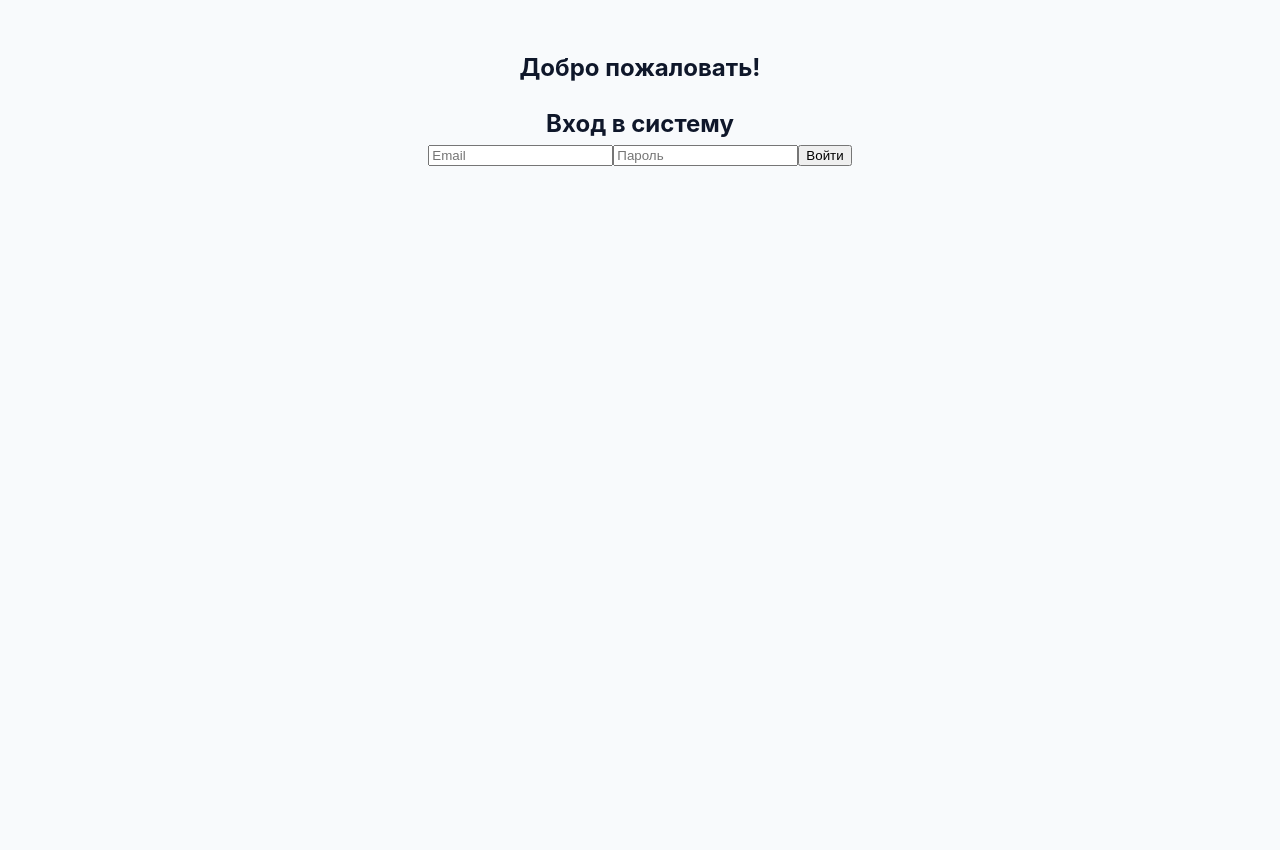
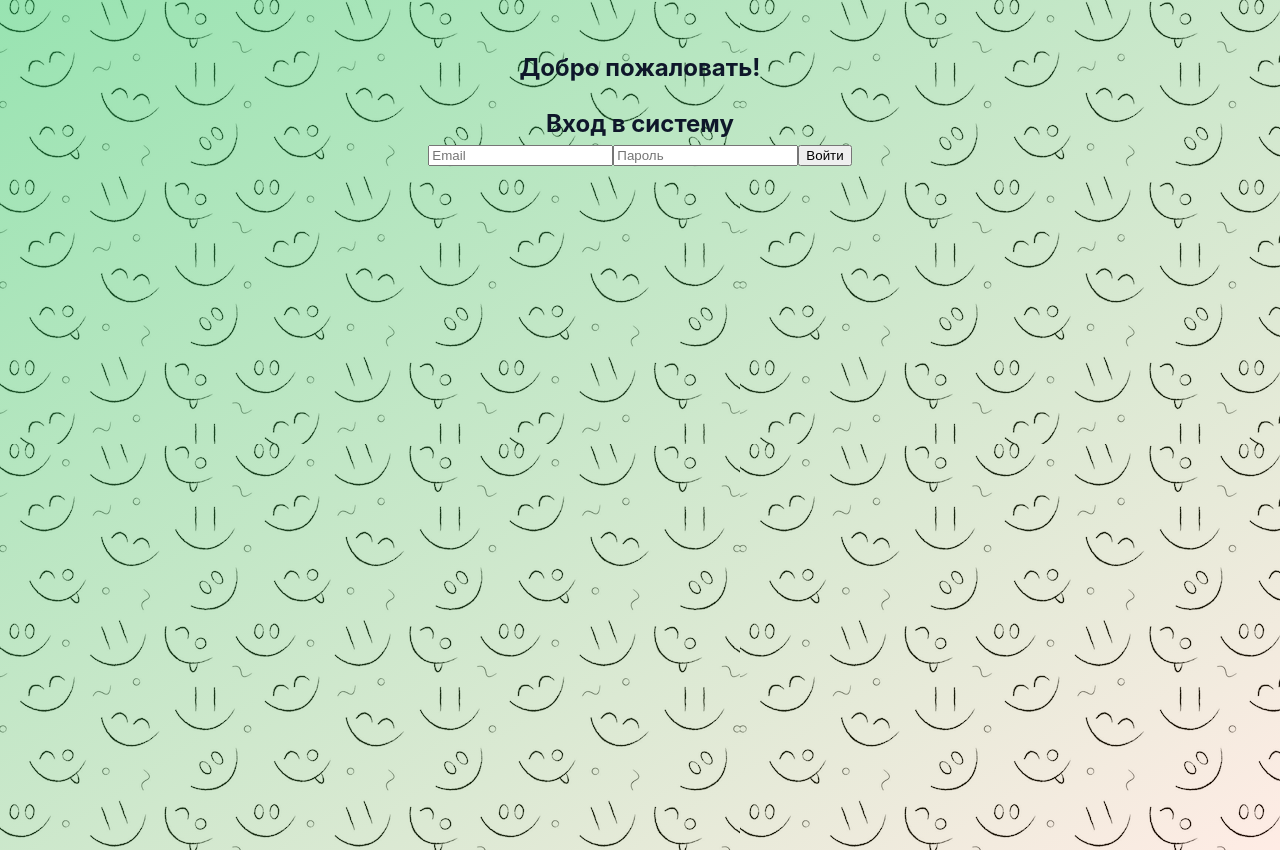
Before and after one commit to MirusD/chat, a React (Vite) app: page /login in a window 1280 px wide. Built offline with nearby package versions, Linux system fonts and the light colour scheme.

Commit message:
Добавил фоновую картинку со стилями для всего приложения

```diff
--- a/src/app/styles/tokens.css
+++ b/src/app/styles/tokens.css
@@ -299,12 +299,14 @@
 
 /* Ensure all text has consistent color */
 body {
+  position: relative;
   color: var(--color-text-primary);
   background-color: var(--color-bg-app);
   font-family: var(--font-family-base);
   line-height: var(--line-height-normal);
   -webkit-font-smoothing: antialiased;
   -moz-osx-font-smoothing: grayscale;
+  background-image: linear-gradient(to right bottom, rgba(50, 200, 100, 0.5)0%, rgba(255, 69, 0, 0.1) 100%), url('../assets/smiles.jpg');
 }
 
 /* Link styles */
--- a/src/pages/main/ui/MainPage.module.css
+++ b/src/pages/main/ui/MainPage.module.css
@@ -1,5 +1,6 @@
 .main-page {
     display: flex;
+    height: 100vh;
 }
 
 .main-page__sidebar {
@@ -8,4 +9,5 @@
     font-weight: bold;
     max-width: 500px;
     border-right: 1px solid #ddd;
+    background-color: var(--color-bg-app);
 }
```
Also changed, not shown: src/app/assets/smiles.jpg (added).
